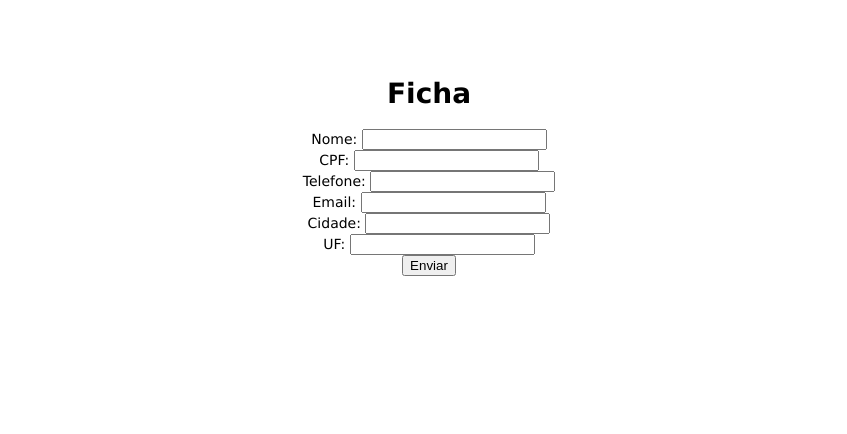
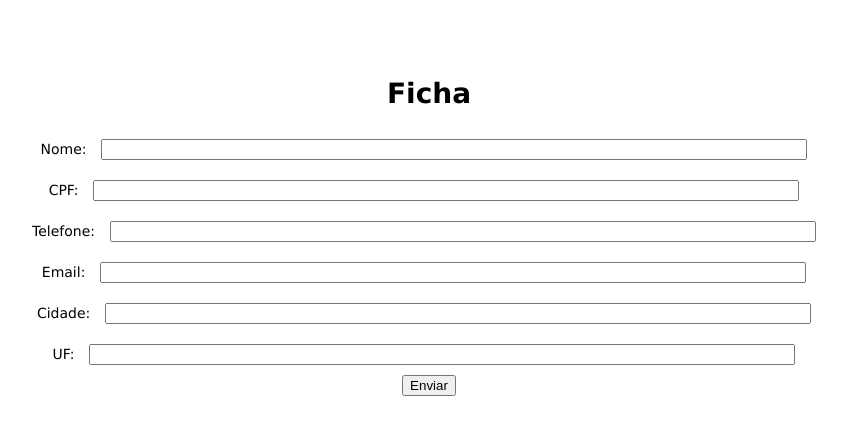
Before and after one commit to felipebeskow/plsql-api, a website: page public/index.html in a window 1280 px wide. Shown: the whole page, without its empty margins (211-1058 px from the left). Drawn offline with Linux system fonts and the light colour scheme.

Commit message:
style input

```diff
--- a/public/stylesheets/style.css
+++ b/public/stylesheets/style.css
@@ -7,3 +7,9 @@ body {
 a {
   color: #00B7FF;
 }
+
+
+input {
+  width: 60%;
+  margin: 10px;
+}
```
Lines whose indentation alone changed are shown as unchanged.
